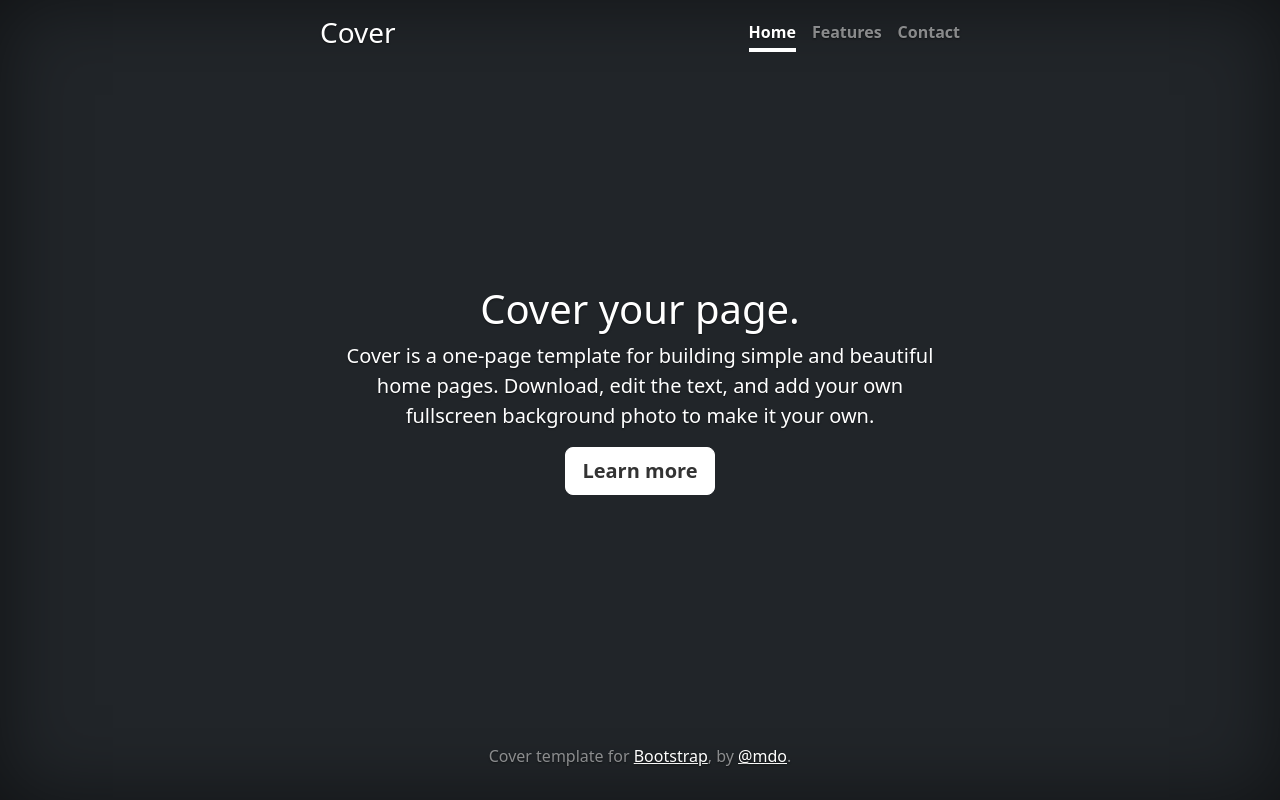
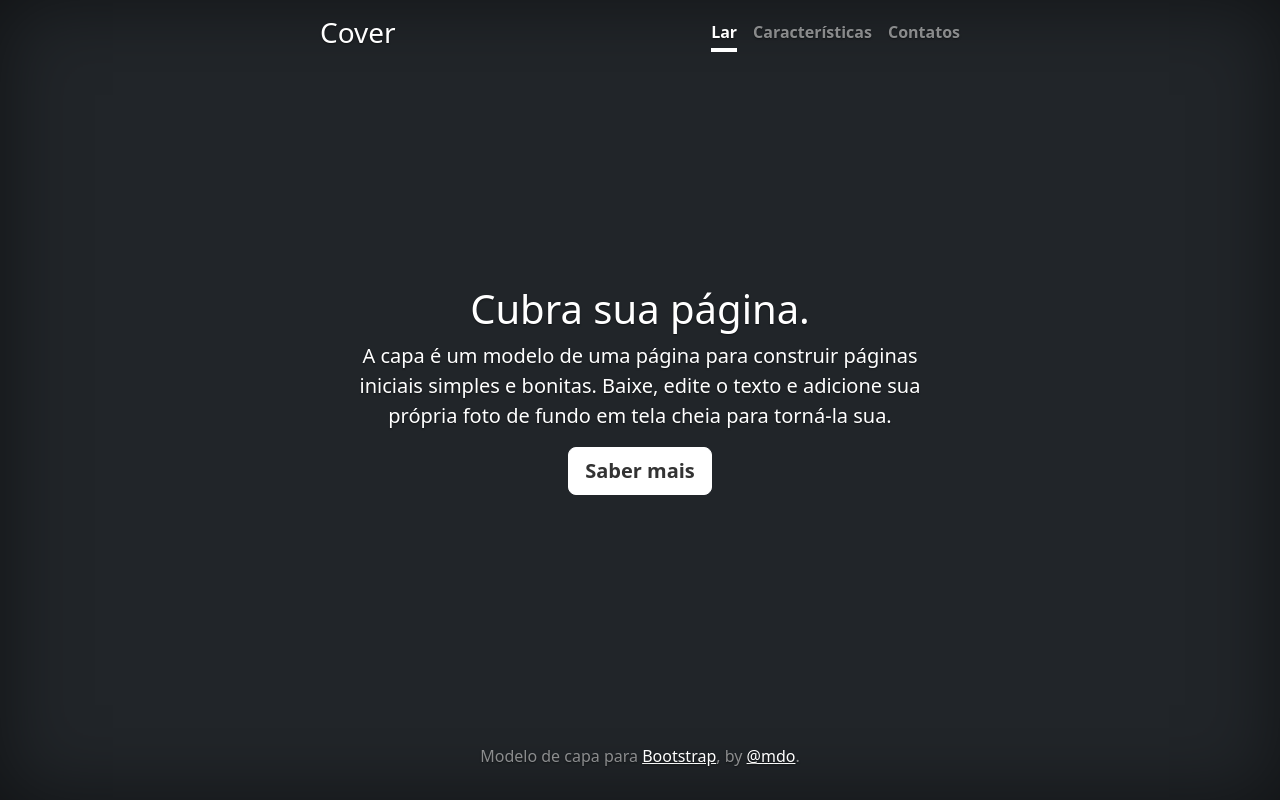
Before and after one commit to IsabelleNascimento25/portifolio_pessoal, a plain HTML site: page index.html in a window 1280 px wide. Drawn offline with nearby package versions, Linux system fonts and the light colour scheme.

Commit message:
traduzindo a pagina

```diff
--- a/index.html
+++ b/index.html
@@ -7,7 +7,7 @@
     <meta name="author" content="Mark Otto, Jacob Thornton, and Bootstrap contributors">
     <meta name="generator" content="Hugo 0.84.0">
     <title>Cover Template · Bootstrap v5.0</title>
-
+    <script src="https://cdn.jsdelivr.net/npm/bootstrap@5.3.1/dist/js/bootstrap.bundle.min.js" integrity="sha384-HwwvtgBNo3bZJJLYd8oVXjrBZt8cqVSpeBNS5n7C8IVInixGAoxmnlMuBnhbgrkm" crossorigin="anonymous"></script>
     <link rel="canonical" href="https://getbootstrap.com/docs/5.0/examples/cover/">
 
 
@@ -42,23 +42,25 @@
     <div>
       <h3 class="float-md-start mb-0">Cover</h3>
       <nav class="nav nav-masthead justify-content-center float-md-end">
-        <a class="nav-link active" aria-current="page" href="#">Home</a>
-        <a class="nav-link" href="#">Features</a>
-        <a class="nav-link" href="#">Contact</a>
+        <a class="nav-link active" aria-current="page" href="#">Lar
+        </a>
+        <a class="nav-link" href="#">Características</a>
+        <a class="nav-link" href="#">Contatos</a>
       </nav>
     </div>
   </header>
 
   <main class="px-3">
-    <h1>Cover your page.</h1>
-    <p class="lead">Cover is a one-page template for building simple and beautiful home pages. Download, edit the text, and add your own fullscreen background photo to make it your own.</p>
+    <h1>Cubra sua página.</h1>
+    <p class="lead">A capa é um modelo de uma página para construir páginas iniciais simples e bonitas. Baixe, edite o texto e adicione sua própria foto de fundo em tela cheia para torná-la sua.</p>
     <p class="lead">
-      <a href="#" class="btn btn-lg btn-secondary fw-bold border-white bg-white">Learn more</a>
+      <a href="#" class="btn btn-lg btn-secondary fw-bold border-white bg-white">Saber mais
+      </a>
     </p>
   </main>
 
   <footer class="mt-auto text-white-50">
-    <p>Cover template for <a href="https://getbootstrap.com/" class="text-white">Bootstrap</a>, by <a href="https://twitter.com/mdo" class="text-white">@mdo</a>.</p>
+    <p>Modelo de capa para <a href="https://getbootstrap.com/" class="text-white">Bootstrap</a>, by <a href="https://twitter.com/mdo" class="text-white">@mdo</a>.</p>
   </footer>
 </div>
 
```
